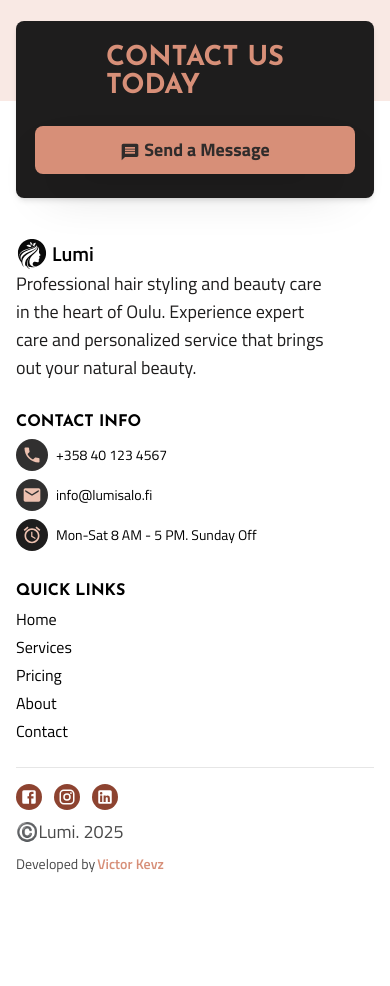
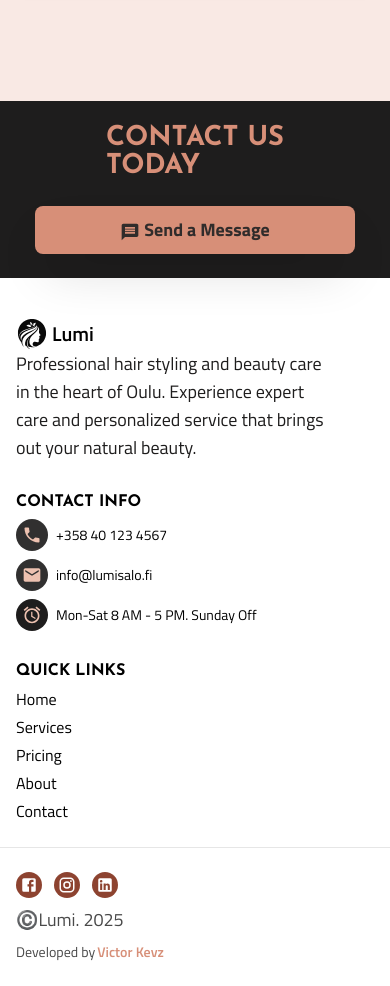
Before and after one commit to VictorKevz/lumi-salon, a Next.js app: page /en in a window 390 px wide. Shown: the part 8880-9866 px from the top of the page. Before the commit the page ends 9778 px from the top, so only its background shows below. Built offline with nearby package versions, Linux system fonts and the light colour scheme.

Commit message:
use the same inline and block paddings in all sections for uniformity.

```diff
--- a/app/sections/about/About.tsx
+++ b/app/sections/about/About.tsx
@@ -18,7 +18,7 @@ export const About = ({ messages }: SectionProps) => {
   return (
     <section
       id="about"
-      className="flex flex-col items-center w-full relative bg-[var(--primary-1)] z-5 pb-30"
+      className="flex flex-col items-center w-full relative bg-[var(--primary-1)] z-5 pb-20"
     >
       <dl className="between flex-col! md:flex-row! w-full bg-[var(--neutral-6)] grid grid-cols-1 sm:grid-cols-3 gap-6 py-6 px-5">
         {statsData.map((stat) => (
@@ -43,7 +43,7 @@ export const About = ({ messages }: SectionProps) => {
       </dl>
       <AnimationWrapper
         as={motion.header}
-        className="max-w-4xl w-full center flex-col! text-center mt-10"
+        className="max-w-4xl w-full center flex-col! text-center pt-20 "
         animate={true}
         offset={-10}
       >
--- a/app/sections/footer/Footer.tsx
+++ b/app/sections/footer/Footer.tsx
@@ -8,8 +8,9 @@ import React from "react";
 
 export const Footer = ({ messages }: SectionProps) => {
   return (
-    <footer className="center flex-col! w-full bg-[var(--netral-0)] px-4 2xl:px-8 py-6 z-10">
-      <div className="between flex-col! lg:flex-row! gap-6 max-w-screen-xl w-full min-h-40 bg-[var(--neutral-6)] rounded-lg -mt-26 z-20 px-4 py-6 shadow-md">
+    <footer className="center flex-col! w-full bg-[var(--netral-0)] z-10">
+      <header className="center w-full min-h-40 bg-[var(--neutral-6)] px-4 py-6 2xl:px-8">
+        <div className="between w-full flex-col! lg:flex-row! gap-6">
           <h2 className="text-[var(--primary-5)]">
             Contact Us <br /> Today
           </h2>
@@ -24,7 +25,9 @@ export const Footer = ({ messages }: SectionProps) => {
             </CTALink>
           </div>
         </div>
-      <div className="between w-full mt-10 flex-col! lg:flex-row! items-start!">
+      </header>
+
+      <div className="between w-full mt-10 flex-col! lg:flex-row! items-start! px-4 2xl:px-8">
         <div className="flex flex-col items-start">
           <Logo />
           <p className="text-lg! max-w-xs text-[var(--neutral-6)]!">
@@ -98,7 +101,7 @@ export const Footer = ({ messages }: SectionProps) => {
           ))}
         </ul>
       </div>
-      <div className="between flex-col! items-start! gap-2 md:flex-row! md:items-center w-full border-t-1 border-[var(--neutral-3)] mt-6 pt-4 ">
+      <div className="between flex-col! items-start! gap-2 md:flex-row! md:items-center w-full border-t-1 border-[var(--neutral-3)] mt-6 px-4 py-6 2xl:px-8">
         <SocialsList />
         <p className="text-lg!">©️Lumi. 2025</p>
         <p className="text-sm!">
```
Lines whose indentation alone changed are shown as unchanged.
